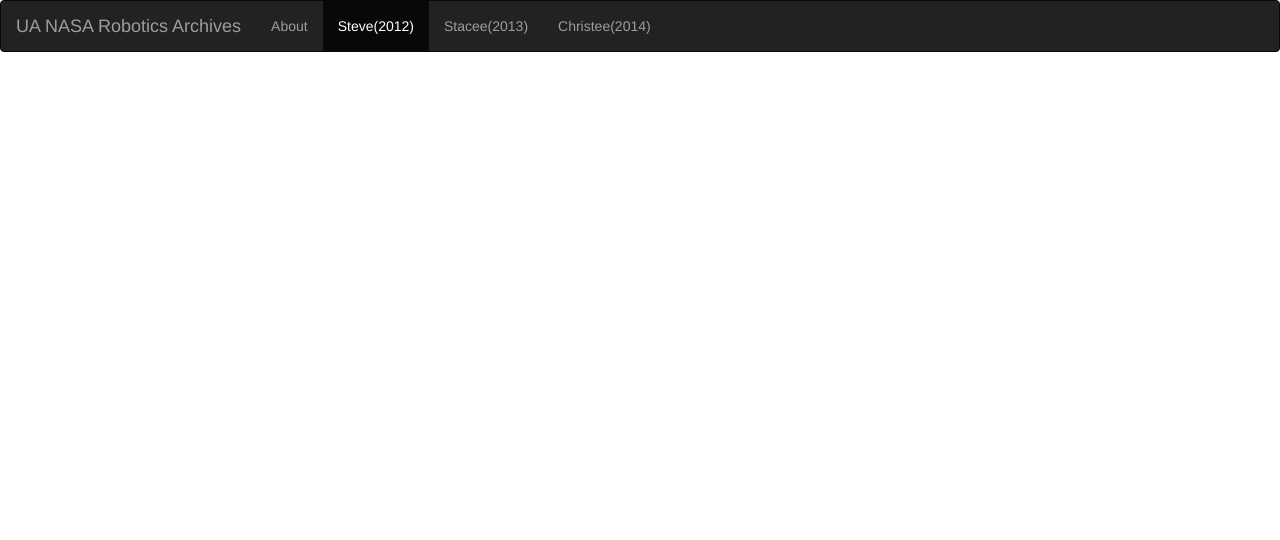
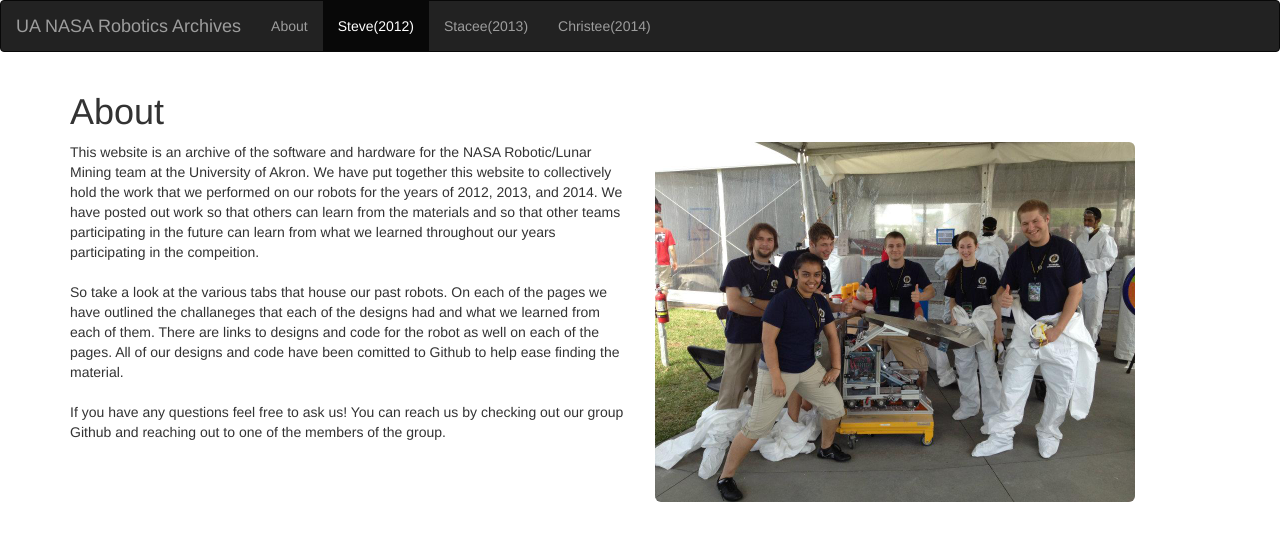
Before and after one commit to UA-Robotics/UANasaRobotics, a plain HTML site: page steve.html in a window 1280 px wide. Drawn offline with nearby package versions, Linux system fonts and the light colour scheme.

Commit message:
Added basic structure to the page on year 2012

```diff
--- a/steve.html
+++ b/steve.html
@@ -25,5 +25,33 @@
             </div>
         </div>
     </nav>
+
+    <div class="container">
+        <h1>About</h1>
+        <div class="row">
+            <div class="col-sm-6">
+                <p>
+                    This website is an archive of the software and hardware for the NASA Robotic/Lunar
+                    Mining team at the University of Akron.  We have put together this website to collectively
+                    hold the work that we performed on our robots for the years of 2012, 2013, and 2014.
+                    We have posted out work so that others can learn from the materials and so that
+                    other teams participating in the future can learn from what we learned throughout
+                    our years participating in the compeition. <br> <br>
+
+                    So take a look at the various tabs that house our past robots.  On each of the pages
+                    we have outlined the challaneges that each of the designs had and what we learned
+                    from each of them.  There are links to designs and code for the robot as well
+                    on each of the pages.  All of our designs and code have been comitted to Github
+                    to help ease finding the material. <br> <br>
+
+                    If you have any questions feel free to ask us!  You can reach us by checking
+                    out our group Github and reaching out to one of the members of the group.
+                </p>
+            </div>
+            <div class="col-sm-6">
+                <img src="Steve Team.jpg" class="img-rounded" alt="Steve Team" width="480" height="360">
+            </div>
+        </div>
+    </div>
 </body>
 </html>
```
